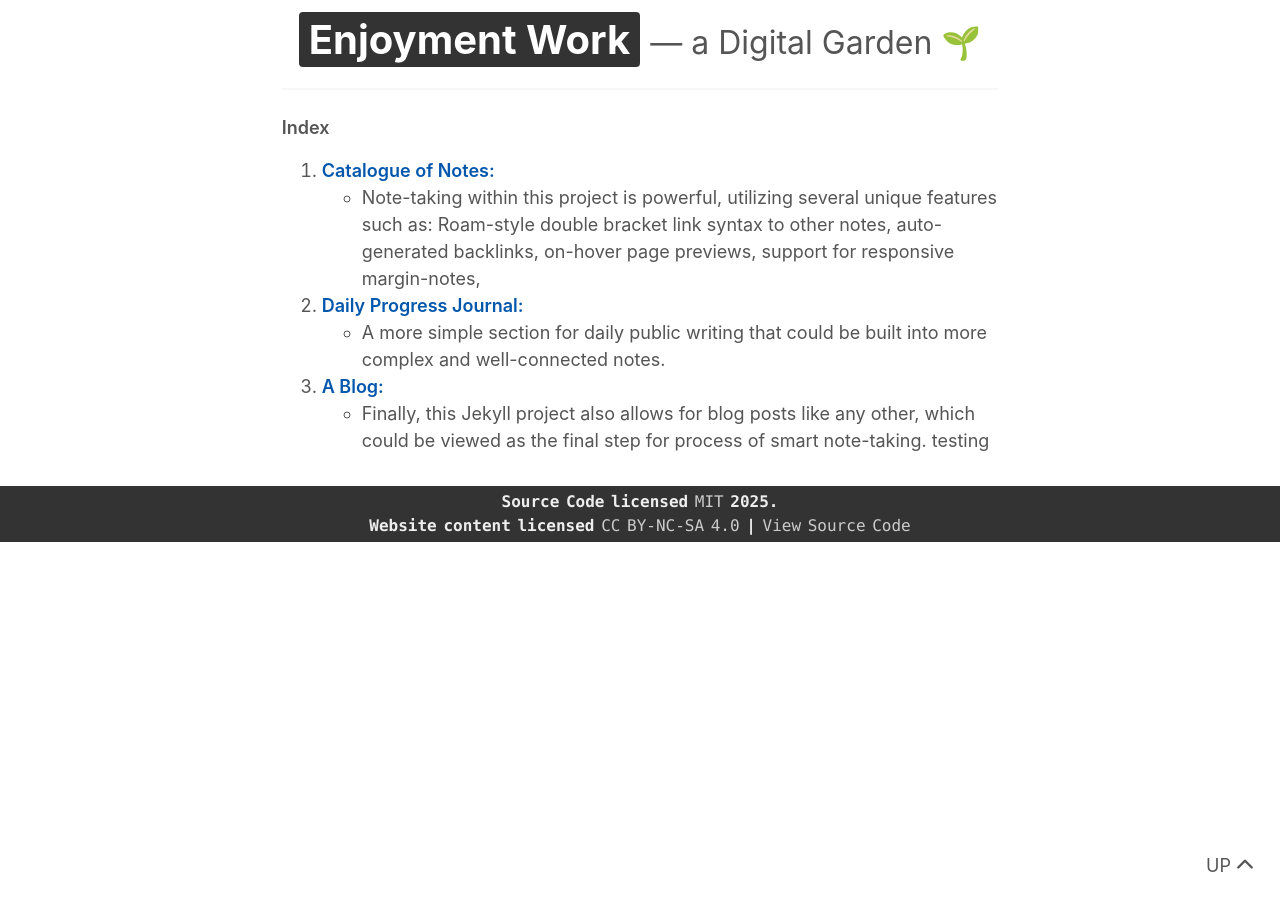
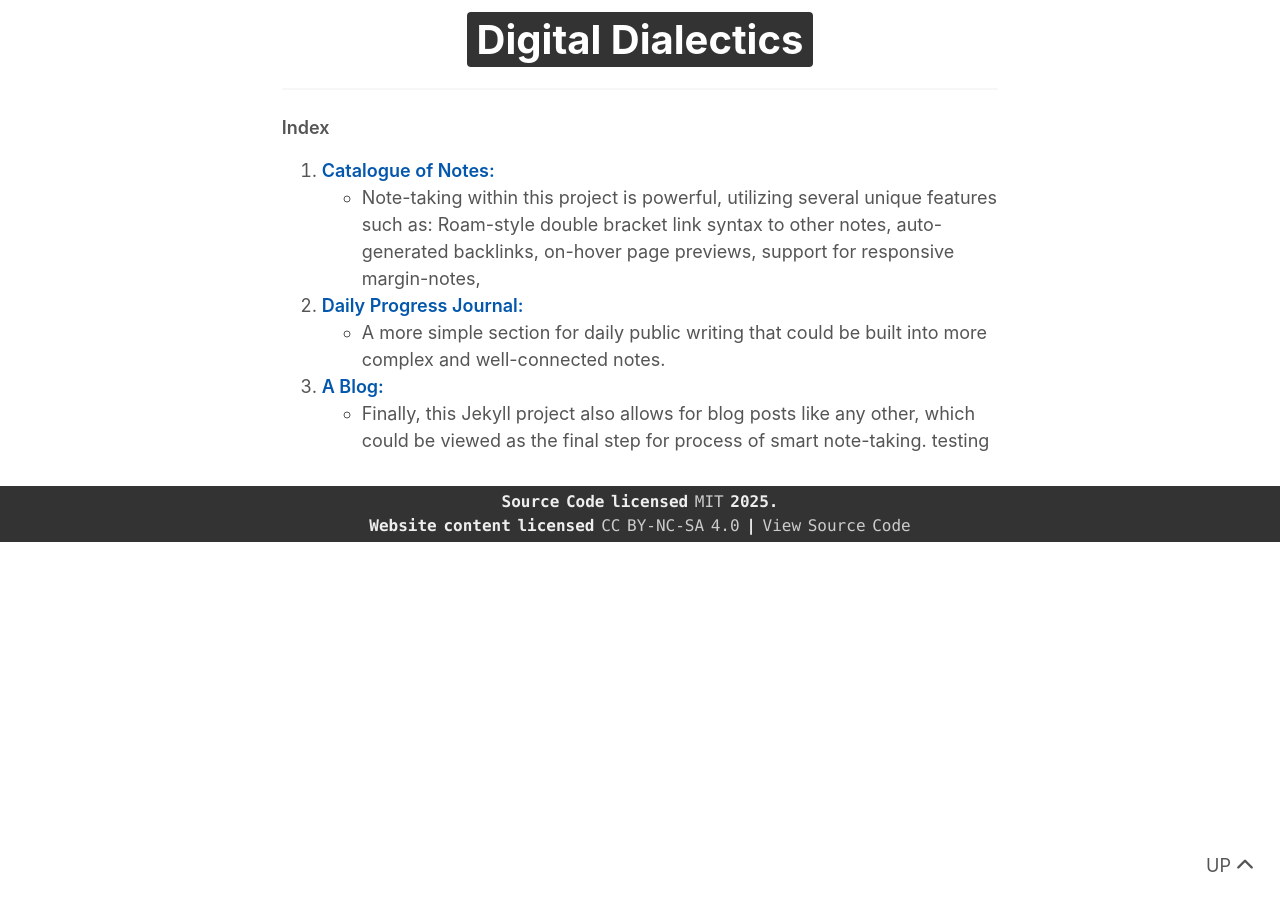
Before and after one commit to jyoiyer/digitaldialectics, a Jekyll site: the page built from index.md, in a window 1280 px wide. Built offline with Jekyll 4.4.1, drawn with Linux system fonts in a browser that asks for light colours; nearby versions of some CDN libraries.

Commit message:
Update _config.yml

```diff
--- a/_config.yml
+++ b/_config.yml
@@ -1,7 +1,7 @@
 # Site Data
-title: "Enjoyment Work"
-tagline: " — a Digital Garden 🌱"
-name: "Brennan Kenneth Brown"
+title: "Digital Dialectics"
+tagline: ""
+name: Jyotsna Iyer
 author_bio:
 author_url:
 profile_pic: ""
```
